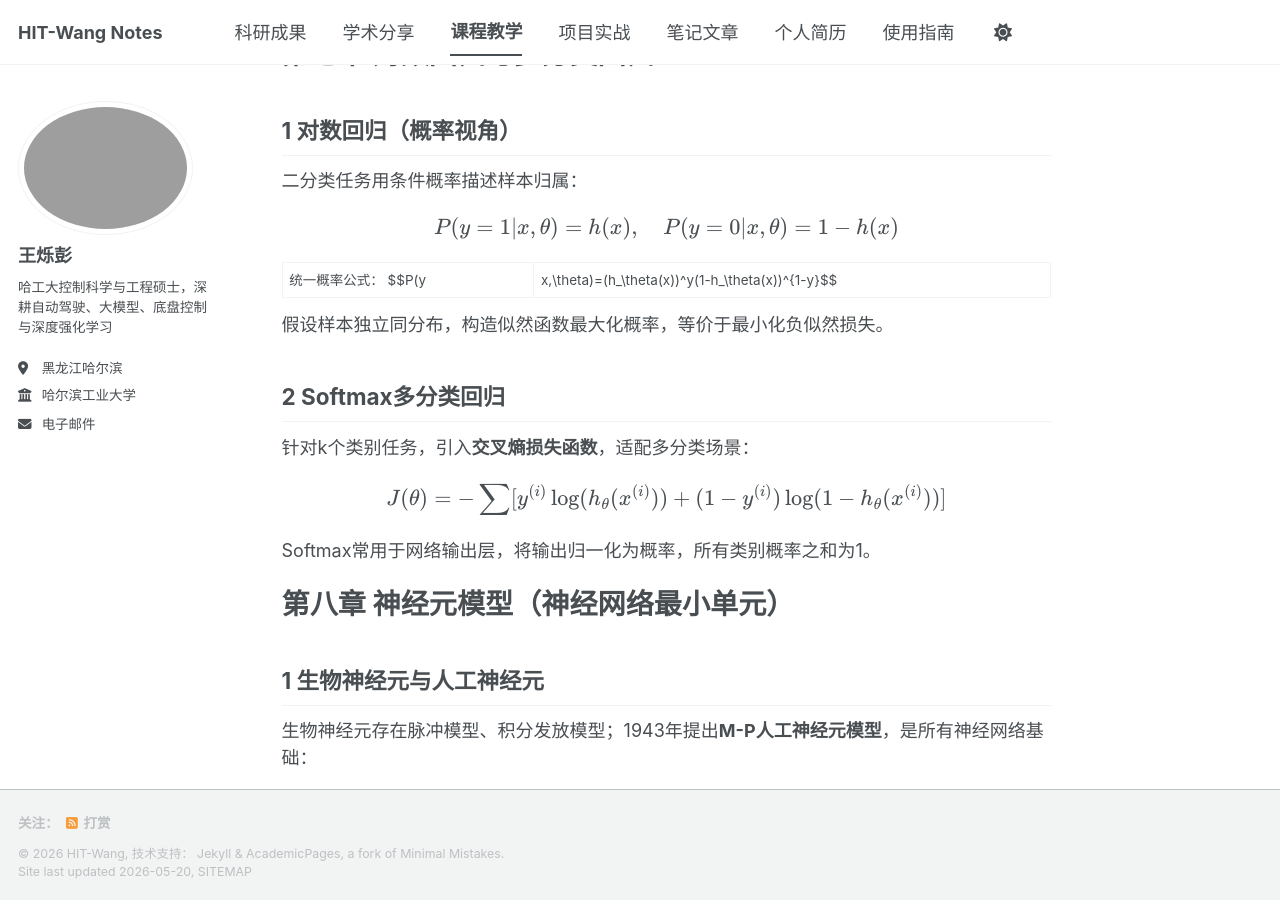
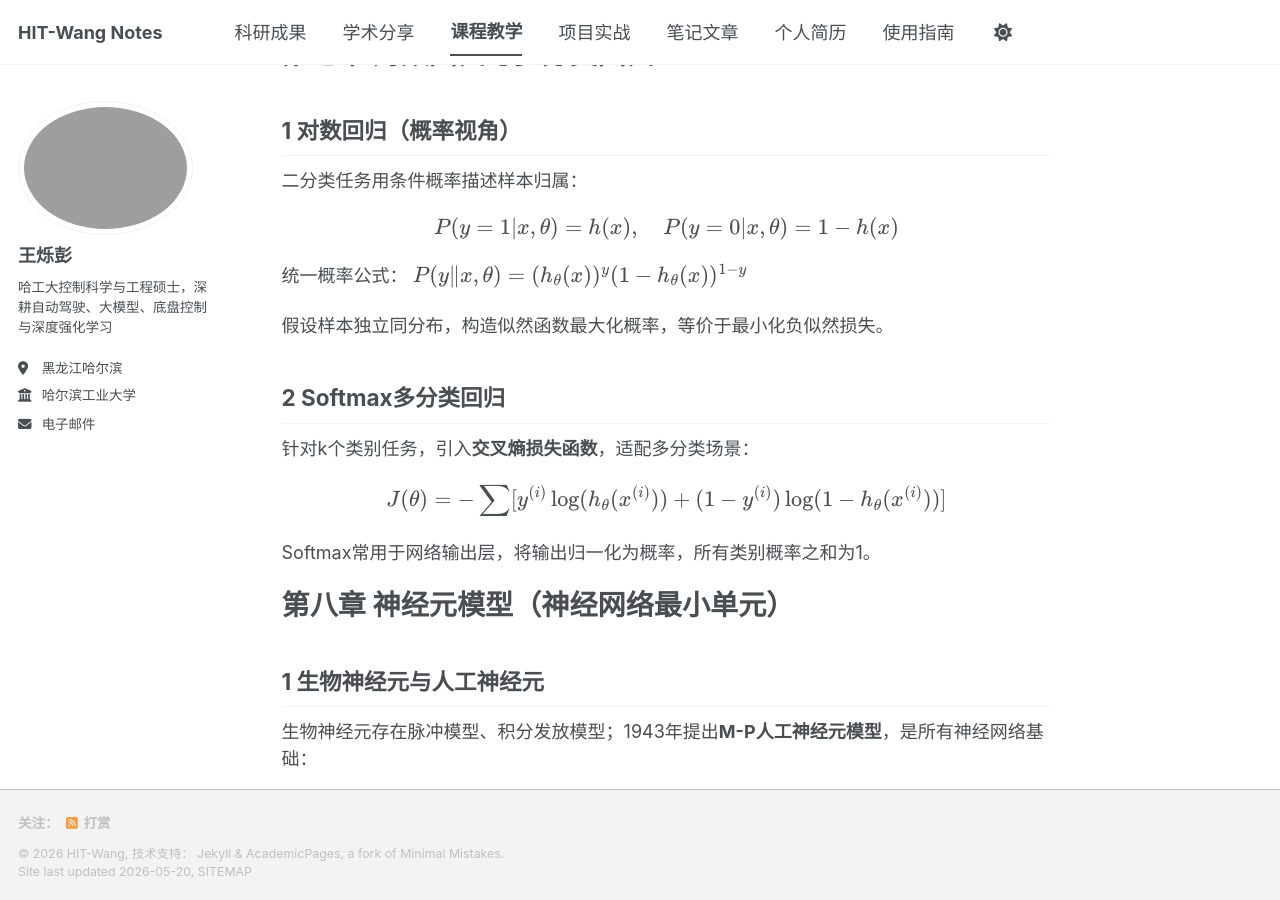
Before and after one commit to HITWang-tech/HITWang-tech.github.io, a Jekyll site: the page built from _teaching/DL-Week1.md, in a window 1280 px wide and 900 px high, scrolled down 6569 px. Built offline with Jekyll 4.4.1, drawn with Linux system fonts in a browser that asks for light colours; a script bundle is joined from its source files by our own code; library files that are not in the unit come from our copies.

```diff
--- a/_teaching/DL-Week1.md
+++ b/_teaching/DL-Week1.md
@@ -240,7 +240,7 @@ $$h(x)=\frac{1}{1+e^{-z}},z=\theta_1 x_1+\theta_2 x_2+\theta_0$$
 
 $$P(y=1|x,\theta)=h(x),\quad P(y=0|x,\theta)=1-h(x)$$
 
-统一概率公式： $$P(y|x,\theta)=(h_\theta(x))^y(1-h_\theta(x))^{1-y}$$
+统一概率公式： $$P(y\|x,\theta)=(h_\theta(x))^y(1-h_\theta(x))^{1-y}$$
 
 假设样本独立同分布，构造似然函数最大化概率，等价于最小化负似然损失。
 
```
